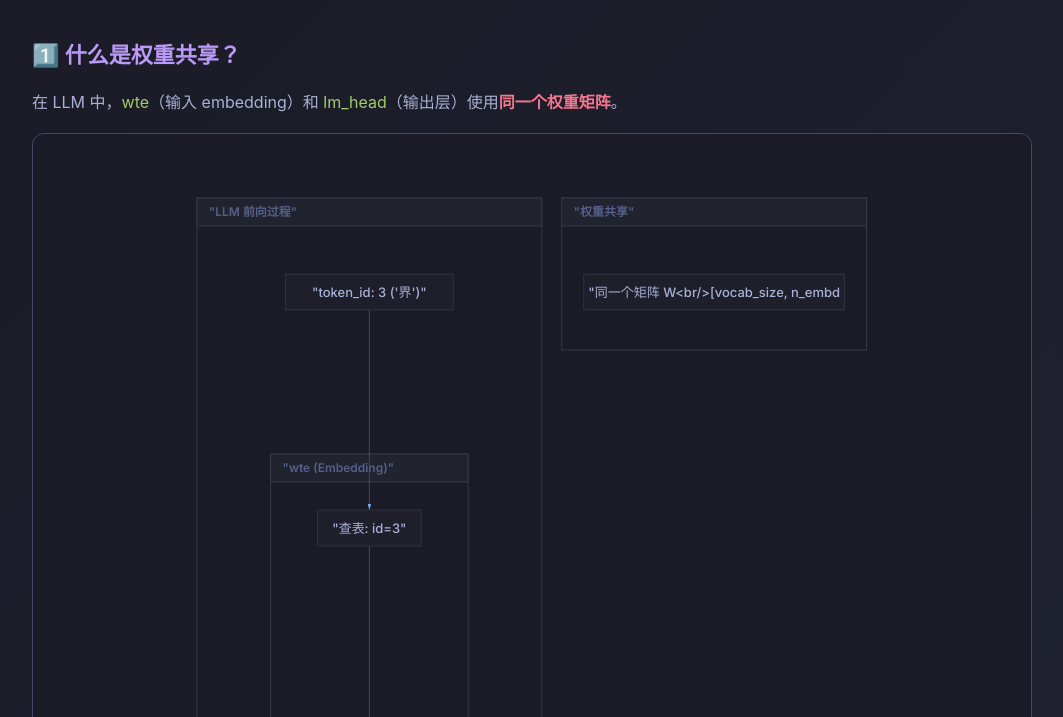
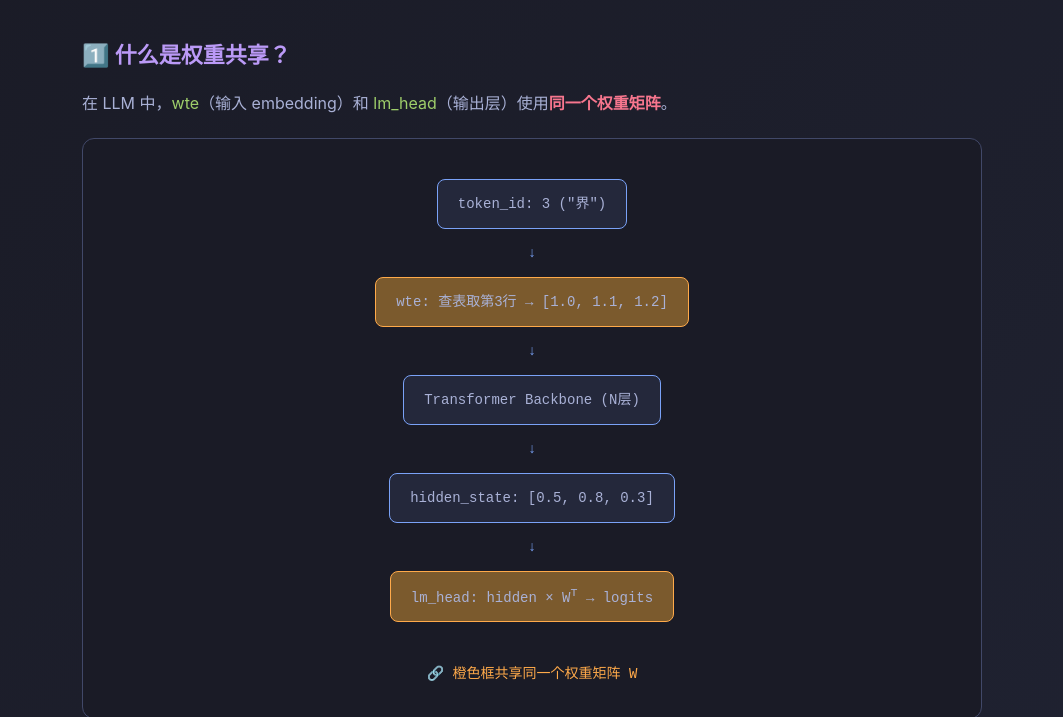
Before and after one commit to WangJie-cn/paper-hub, a plain HTML site: page papers/weight-tying.html in a window 1280 px wide. Shown: the part 83-800 px from the top of the page, without its empty margins (108-1171 px from the left). Drawn offline with Linux system fonts and the light colour scheme.

Commit message:
Fix: 简化权重共享页面，移除复杂SVG

```diff
--- a/papers/weight-tying.html
+++ b/papers/weight-tying.html
@@ -13,16 +13,7 @@ body {
 }
 h1 { color: #7aa2f7; text-align: center; margin-bottom: 40px; font-size: 28px; }
 h2 { color: #bb9af7; margin: 30px 0 20px; font-size: 22px; }
-.container { max-width: 1000px; margin: 0 auto; }
-.diagram {
-    background: #1a1b26;
-    border-radius: 12px;
-    padding: 24px;
-    margin: 20px 0;
-    border: 1px solid #414868;
-    display: flex;
-    justify-content: center;
-}
+.container { max-width: 900px; margin: 0 auto; }
 .section { margin-bottom: 40px; }
 .box {
     background: #1a1b26;
@@ -31,8 +22,10 @@ h2 { color: #bb9af7; margin: 30px 0 20px; font-size: 22px; }
     padding: 20px;
     margin: 20px 0;
     font-family: 'Monaco', 'Menlo', monospace;
+    font-size: 14px;
     line-height: 1.8;
     overflow-x: auto;
+    white-space: pre;
 }
 .highlight { color: #f7768e; font-weight: bold; }
 .key { color: #9ece6a; }
@@ -58,11 +51,34 @@ pre {
     padding: 20px;
     overflow-x: auto;
     font-size: 14px;
+    line-height: 1.6;
 }
 code { color: #9ece6a; }
-ul { margin: 16px 0; padding-left: 24px; }
-li { margin: 8px 0; line-height: 1.6; }
-.emoji { font-size: 1.2em; }
+p { line-height: 1.8; margin: 10px 0; }
+.flow-diagram {
+    background: #1a1b26;
+    border: 1px solid #414868;
+    border-radius: 12px;
+    padding: 30px;
+    margin: 20px 0;
+    text-align: center;
+    font-family: monospace;
+    font-size: 14px;
+    line-height: 2;
+}
+.flow-diagram .arrow { color: #7aa2f7; }
+.flow-diagram .layer {
+    display: inline-block;
+    background: #24283b;
+    border: 1px solid #7aa2f7;
+    border-radius: 8px;
+    padding: 10px 20px;
+    margin: 10px;
+}
+.flow-diagram .shared {
+    background: #7b5a2d;
+    border-color: #ffaa4a;
+}
 </style>
 </head>
 <body>
@@ -72,69 +88,20 @@ li { margin: 8px 0; line-height: 1.6; }
     <div class="section">
         <h2>1️⃣ 什么是权重共享？</h2>
         <p>在 LLM 中，<span class="key">wte</span>（输入 embedding）和 <span class="key">lm_head</span>（输出层）使用<span class="highlight">同一个权重矩阵</span>。</p>
-        <div class="diagram"><svg xmlns="http://www.w3.org/2000/svg" viewBox="0 0 749.6 1412" width="749.6" height="1412" style="--bg:#1a1b26;--fg:#a9b1d6;--line:#3d59a1;--accent:#7aa2f7;--muted:#565f89;background:var(--bg)">
-<style>
-  @import url('https://fonts.googleapis.com/css2?family=Inter:wght@400;500;600;700&amp;display=swap');
-  text { font-family: 'Inter', system-ui, sans-serif; }
-  svg {
-    /* Derived from --bg and --fg (overridable via --line, --accent, etc.) */
-    --_text:          var(--fg);
-    --_text-sec:      var(--muted, color-mix(in srgb, var(--fg) 60%, var(--bg)));
-    --_text-muted:    var(--muted, color-mix(in srgb, var(--fg) 40%, var(--bg)));
-    --_text-faint:    color-mix(in srgb, var(--fg) 25%, var(--bg));
-    --_line:          var(--line, color-mix(in srgb, var(--fg) 30%, var(--bg)));
-    --_arrow:         var(--accent, color-mix(in srgb, var(--fg) 50%, var(--bg)));
-    --_node-fill:     var(--surface, color-mix(in srgb, var(--fg) 3%, var(--bg)));
-    --_node-stroke:   var(--border, color-mix(in srgb, var(--fg) 20%, var(--bg)));
-    --_group-fill:    var(--bg);
-    --_group-hdr:     color-mix(in srgb, var(--fg) 5%, var(--bg));
-    --_inner-stroke:  color-mix(in srgb, var(--fg) 12%, var(--bg));
-    --_key-badge:     color-mix(in srgb, var(--fg) 10%, var(--bg));
-  }
-</style>
-<defs>
-  <marker id="arrowhead" markerWidth="8" markerHeight="4.8" refX="8" refY="2.4" orient="auto">
-    <polygon points="0 0, 8 2.4, 0 4.8" fill="var(--_arrow)" />
-  </marker>
-  <marker id="arrowhead-start" markerWidth="8" markerHeight="4.8" refX="0" refY="2.4" orient="auto-start-reverse">
-    <polygon points="8 0, 0 2.4, 8 4.8" fill="var(--_arrow)" />
-  </marker>
-</defs>
-<rect x="40" y="40" width="344.79999999999995" height="1332" rx="0" ry="0" fill="var(--_group-fill)" stroke="var(--_node-stroke)" stroke-width="1" />
-<rect x="40" y="40" width="344.79999999999995" height="28" rx="0" ry="0" fill="var(--_group-hdr)" stroke="var(--_node-stroke)" stroke-width="1" />
-<text x="52" y="54" dy="0.35em" font-size="12" font-weight="600" fill="var(--_text-sec)">&quot;LLM 前向过程&quot;</text>
-<rect x="113.625" y="296" width="197.54999999999995" height="348" rx="0" ry="0" fill="var(--_group-fill)" stroke="var(--_node-stroke)" stroke-width="1" />
-<rect x="113.625" y="296" width="197.54999999999995" height="28" rx="0" ry="0" fill="var(--_group-hdr)" stroke="var(--_node-stroke)" stroke-width="1" />
-<text x="125.625" y="310" dy="0.35em" font-size="12" font-weight="600" fill="var(--_text-sec)">&quot;wte (Embedding)&quot;</text>
-<rect x="60" y="768" width="304.79999999999995" height="112" rx="0" ry="0" fill="var(--_group-fill)" stroke="var(--_node-stroke)" stroke-width="1" />
-<rect x="60" y="768" width="304.79999999999995" height="28" rx="0" ry="0" fill="var(--_group-hdr)" stroke="var(--_node-stroke)" stroke-width="1" />
-<text x="72" y="782" dy="0.35em" font-size="12" font-weight="600" fill="var(--_text-sec)">&quot;Transformer Backbone&quot;</text>
-<rect x="95.75" y="1004" width="233.29999999999995" height="348" rx="0" ry="0" fill="var(--_group-fill)" stroke="var(--_node-stroke)" stroke-width="1" />
-<rect x="95.75" y="1004" width="233.29999999999995" height="28" rx="0" ry="0" fill="var(--_group-hdr)" stroke="var(--_node-stroke)" stroke-width="1" />
-<text x="107.75" y="1018" dy="0.35em" font-size="12" font-weight="600" fill="var(--_text-sec)">&quot;lm_head&quot;</text>
-<rect x="404.80000000000007" y="40" width="304.79999999999995" height="152" rx="0" ry="0" fill="var(--_group-fill)" stroke="var(--_node-stroke)" stroke-width="1" />
-<rect x="404.80000000000007" y="40" width="304.79999999999995" height="28" rx="0" ry="0" fill="var(--_group-hdr)" stroke="var(--_node-stroke)" stroke-width="1" />
-<text x="416.80000000000007" y="54" dy="0.35em" font-size="12" font-weight="600" fill="var(--_text-sec)">&quot;权重共享&quot;</text>
-<polyline points="212.39999999999998,388 212.39999999999998,588" fill="none" stroke="var(--_line)" stroke-width="0.75" marker-end="url(#arrowhead)" />
-<polyline points="212.39999999999998,1096 212.39999999999998,1296" fill="none" stroke="var(--_line)" stroke-width="0.75" marker-end="url(#arrowhead)" />
-<polyline points="212.39999999999998,152 212.39999999999998,352" fill="none" stroke="var(--_line)" stroke-width="0.75" marker-end="url(#arrowhead)" />
-<polyline points="212.39999999999998,624 212.39999999999998,824" fill="none" stroke="var(--_line)" stroke-width="0.75" marker-end="url(#arrowhead)" />
-<polyline points="212.39999999999998,860 212.39999999999998,1060" fill="none" stroke="var(--_line)" stroke-width="0.75" marker-end="url(#arrowhead)" />
-<rect x="128.47499999999997" y="116" width="167.85000000000002" height="36" rx="0" ry="0" fill="var(--_node-fill)" stroke="var(--_node-stroke)" stroke-width="0.75" />
-<rect x="160.64999999999998" y="352" width="103.5" height="36" rx="0" ry="0" fill="var(--_node-fill)" stroke="var(--_node-stroke)" stroke-width="0.75" />
-<rect x="135.62499999999997" y="588" width="153.55" height="36" rx="0" ry="0" fill="var(--_node-fill)" stroke="var(--_node-stroke)" stroke-width="0.75" />
-<rect x="81.99999999999997" y="824" width="260.8" height="36" rx="0" ry="0" fill="var(--_node-fill)" stroke="var(--_node-stroke)" stroke-width="0.75" />
-<rect x="146.34999999999997" y="1060" width="132.10000000000002" height="36" rx="0" ry="0" fill="var(--_node-fill)" stroke="var(--_node-stroke)" stroke-width="0.75" />
-<rect x="117.74999999999997" y="1296" width="189.3" height="36" rx="0" ry="0" fill="var(--_node-fill)" stroke="var(--_node-stroke)" stroke-width="0.75" />
-<rect x="426.80000000000007" y="116" width="260.8" height="36" rx="0" ry="0" fill="var(--_node-fill)" stroke="var(--_node-stroke)" stroke-width="0.75" />
-<text x="212.39999999999998" y="134" text-anchor="middle" dy="0.35em" font-size="13" font-weight="500" fill="var(--_text)">&quot;token_id: 3 (&#39;界&#39;)&quot;</text>
-<text x="212.39999999999998" y="370" text-anchor="middle" dy="0.35em" font-size="13" font-weight="500" fill="var(--_text)">&quot;查表: id=3&quot;</text>
-<text x="212.39999999999998" y="606" text-anchor="middle" dy="0.35em" font-size="13" font-weight="500" fill="var(--_text)">&quot;→ [1.0, 1.1, 1.2</text>
-<text x="212.39999999999998" y="842" text-anchor="middle" dy="0.35em" font-size="13" font-weight="500" fill="var(--_text)">&quot;hidden_state&lt;br/&gt;[0.5, 0.8, 0.3</text>
-<text x="212.39999999999998" y="1078" text-anchor="middle" dy="0.35em" font-size="13" font-weight="500" fill="var(--_text)">&quot;hidden × W^T&quot;</text>
-<text x="212.39999999999998" y="1314" text-anchor="middle" dy="0.35em" font-size="13" font-weight="500" fill="var(--_text)">&quot;→ logits [p0,p1,p2,p3</text>
-<text x="557.2" y="134" text-anchor="middle" dy="0.35em" font-size="13" font-weight="500" fill="var(--_text)">&quot;同一个矩阵 W&lt;br/&gt;[vocab_size, n_embd</text>
-</svg></div>
+
+        <div class="flow-diagram">
+            <div class="layer">token_id: 3 ("界")</div>
+            <br><span class="arrow">↓</span><br>
+            <div class="layer shared">wte: 查表取第3行 → [1.0, 1.1, 1.2]</div>
+            <br><span class="arrow">↓</span><br>
+            <div class="layer">Transformer Backbone (N层)</div>
+            <br><span class="arrow">↓</span><br>
+            <div class="layer">hidden_state: [0.5, 0.8, 0.3]</div>
+            <br><span class="arrow">↓</span><br>
+            <div class="layer shared">lm_head: hidden × W<sup>T</sup> → logits</div>
+            <br><br>
+            <div style="color: #ffaa4a;">🔗 橙色框共享同一个权重矩阵 W</div>
+        </div>
     </div>
 
     <div class="section">
@@ -158,8 +125,7 @@ li { margin: 8px 0; line-height: 1.6; }
 
     <div class="section">
         <h2>3️⃣ 具体例子</h2>
-        <div class="box">
-<span class="comment">词表: [你, 好, 世, 界]  vocab_size=4, n_embd=3</span>
+        <div class="box"><span class="comment">词表: [你, 好, 世, 界]  vocab_size=4, n_embd=3</span>
 
 <span class="key">wte 权重矩阵 W</span> (4×3):
      dim0  dim1  dim2
@@ -173,26 +139,25 @@ li { margin: 8px 0; line-height: 1.6; }
 
 <span class="highlight">输出阶段 (lm_head):</span>
 hidden_state = [0.5, 0.8, 0.3]  <span class="comment">← Backbone 输出</span>
+
 logits = hidden × W<sup>T</sup>
        = [0.5, 0.8, 0.3] × [[0.1, 0.4, 0.7, 1.0],
                             [0.2, 0.5, 0.8, 1.1],
                             [0.3, 0.6, 0.9, 1.2]]
-       = [<span class="key">点积结果就是和每个词embedding的相似度</span>]
-        </div>
+
+<span class="key">→ 点积结果就是 hidden 和每个词 embedding 的相似度！</span></div>
     </div>
 
     <div class="section">
         <h2>4️⃣ 为什么有效？</h2>
-        <div class="box">
-<span class="key">wte 做的事:</span>     token_id  →  语义空间的点
+        <div class="box"><span class="key">wte 做的事:</span>     token_id  →  语义空间的点
 <span class="key">lm_head 做的事:</span> 语义空间的点 →  和每个词的相似度 (点积)
 
 <span class="highlight">共享权重意味着：</span>
 • 输入 "猫" 得到向量 v_猫
 • 输出时，hidden_state 和 v_猫 越接近，预测 "猫" 的概率越高
 
-<span class="emoji">💡</span> 如果模型"想说猫"，它的 hidden_state 就应该接近 "猫" 的 embedding
-        </div>
+💡 如果模型"想说猫"，它的 hidden_state 就应该接近 "猫" 的 embedding</div>
     </div>
 
     <div class="section">
@@ -204,12 +169,12 @@ lm_head = nn.Linear(768, 50000)   <span class="comment"># 768×50000 = 38.4M</sp
 
 <span class="comment"># 共享：一套参数</span>
 wte.weight = lm_head.weight       <span class="comment"># 只有 38.4M 参数</span>
-<span class="comment"># 节省 50%！</span></code></pre>
+<span class="comment"># <span class="highlight">节省 50%！</span></span></code></pre>
     </div>
 
     <div class="section">
-        <h2>6️⃣ 代码实现</h2>
-        <pre><code><span class="comment"># nanoGPT 中的实现</span>
+        <h2>6️⃣ nanoGPT 中的实现</h2>
+        <pre><code><span class="comment"># nanoGPT model.py</span>
 class GPT(nn.Module):
     def __init__(self, config):
         self.transformer = nn.ModuleDict(dict(
@@ -223,7 +188,7 @@ class GPT(nn.Module):
     </div>
 
     <p style="text-align:center; margin-top:40px; color:#565f89;">
-        这是 GPT-2 论文中的技巧，现已成为 LLM 标配
+        这是 GPT-2 论文中的技巧，现已成为 LLM 标配 ✨
     </p>
 </div>
 </body></html>
```
